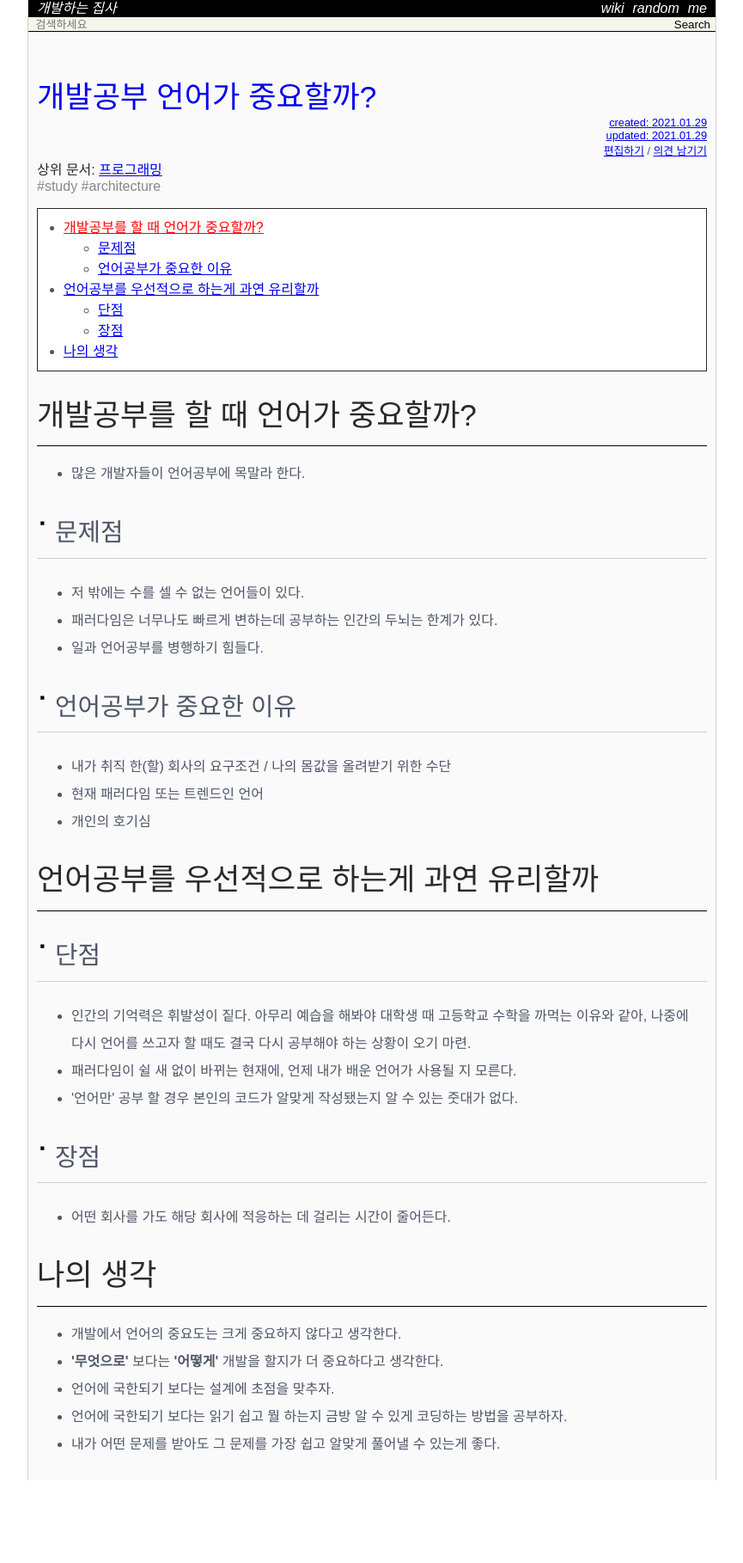
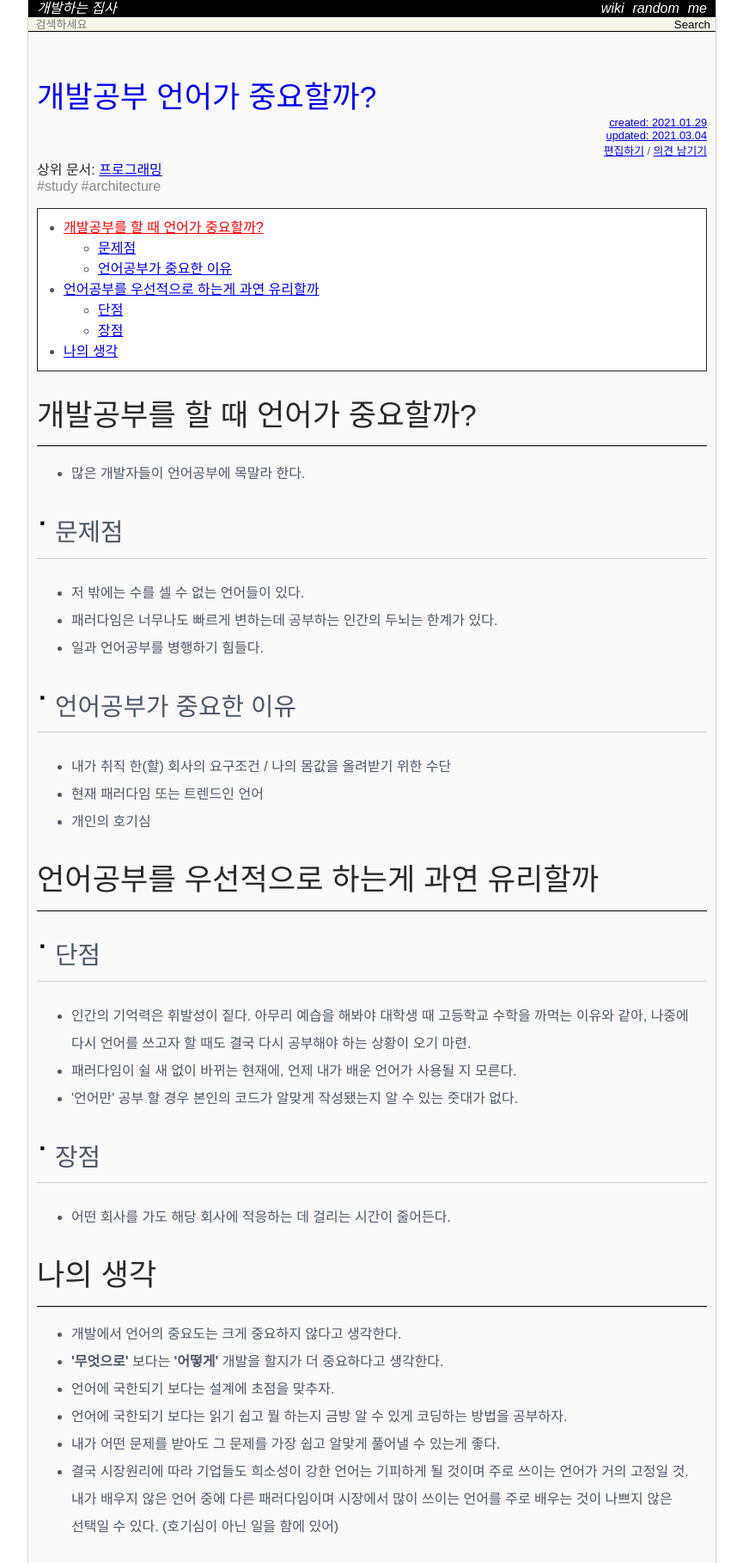
Before and after one commit to Achelous1/achelous1.github.io, a Jekyll site: the page built from _wiki/importance-in-studying.md, in a window 1280 px wide. Shown: the whole page at 86% size, without its empty margins (207-1072 px from the left). Built offline with Jekyll 4.4.1, drawn with Linux system fonts in a browser that asks for light colours; nearby versions of some CDN libraries; some web fonts are replaced; comment, search, counter and statistics services are not loaded; before the commit the page ends 1722 px from its top, so only the background shows below that.

Commit message:
MODIFY wiki post
Modified importance in studying

```diff
--- a/_wiki/importance-in-studying.md
+++ b/_wiki/importance-in-studying.md
@@ -3,7 +3,7 @@ layout  : wiki
 title   : 개발공부 언어가 중요할까?
 summary :
 date    : 2021-01-29 16:36:01 +0900
-updated : 2021-01-29 17:06:38 +0900
+updated : 2021-03-04 17:26:09 +0900
 tag     : study architecture
 toc     : true
 public  : true
@@ -41,3 +41,4 @@ latex   : false
 * 언어에 국한되기 보다는 설계에 초점을 맞추자.
 * 언어에 국한되기 보다는 읽기 쉽고 뭘 하는지 금방 알 수 있게 코딩하는 방법을 공부하자.
 * 내가 어떤 문제를 받아도 그 문제를 가장 쉽고 알맞게 풀어낼 수 있는게 좋다.
+* 결국 시장원리에 따라 기업들도 희소성이 강한 언어는 기피하게 될 것이며 주로 쓰이는 언어가 거의 고정일 것. 내가 배우지 않은 언어 중에 다른 패러다임이며 시장에서 많이 쓰이는 언어를 주로 배우는 것이 나쁘지 않은 선택일 수 있다. (호기심이 아닌 일을 함에 있어)
```
